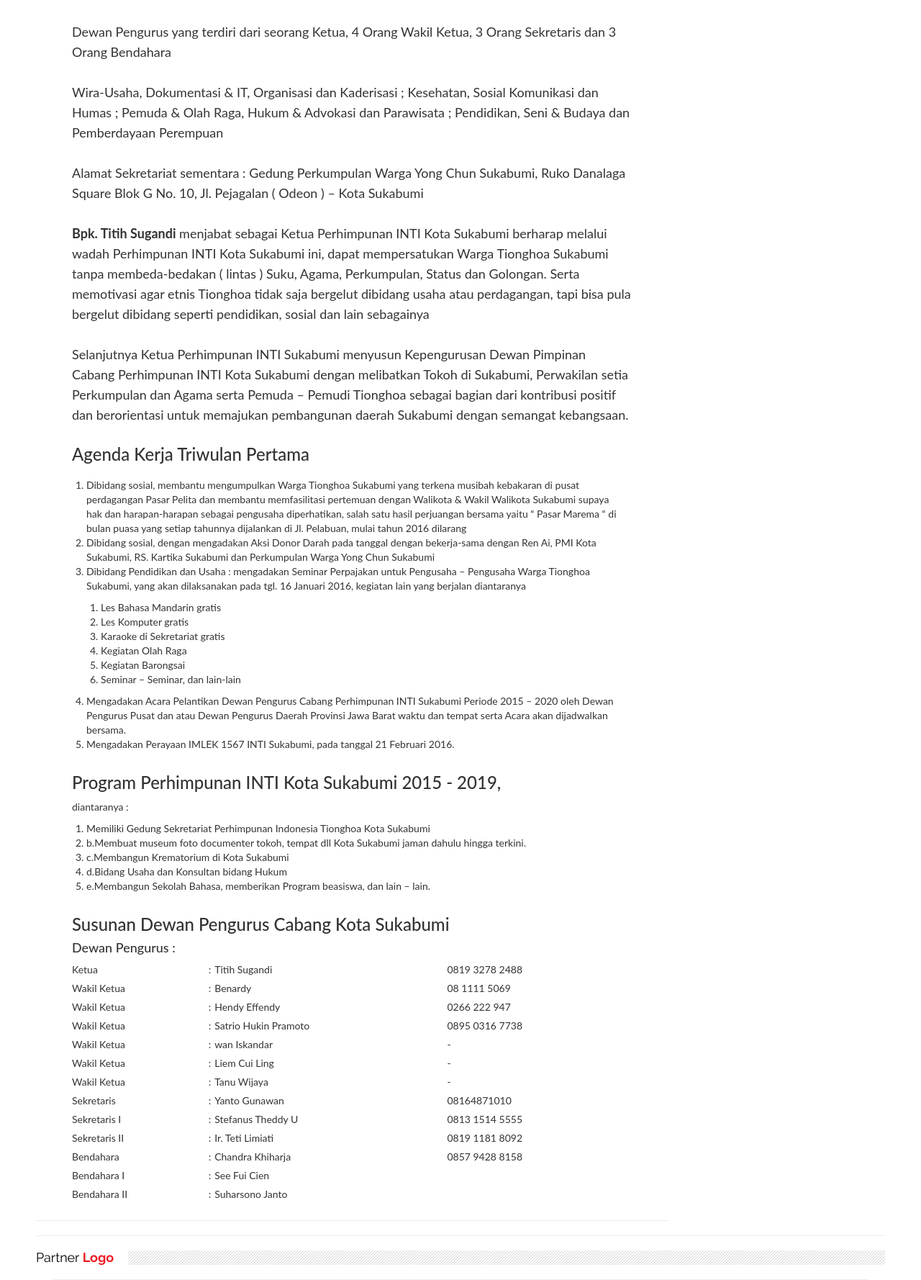
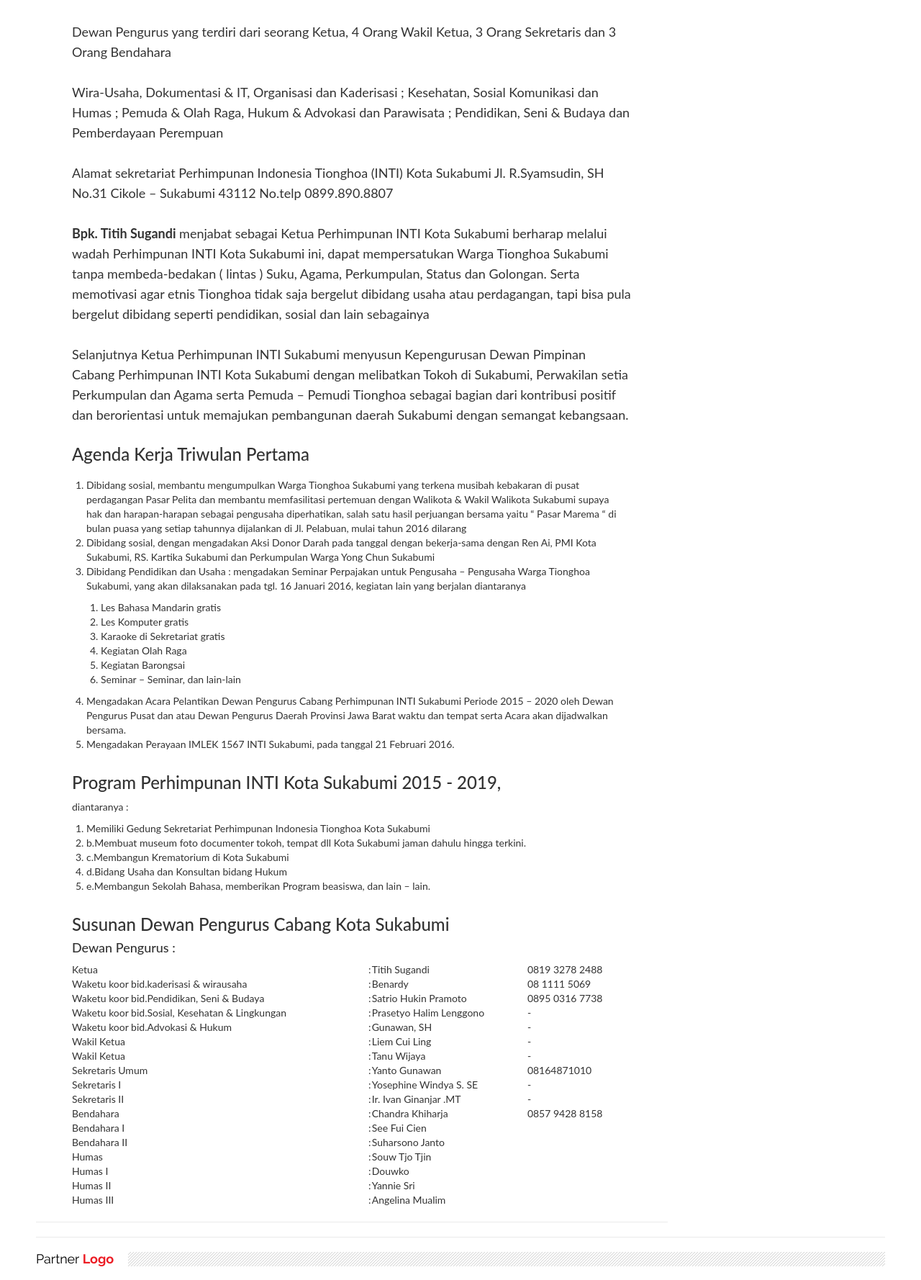
Before and after one commit to WP-Panda/inti-sukabumi, a CodeIgniter app: page /news/page/inti-sukabumi in a window 1280 px wide. Shown: the part 509-2287 px from the top of the page at 72% size. Run offline with CodeIgniter, Linux system fonts and the light colour scheme; data that the repository does not hold is empty; some libraries are stand-ins or nearby versions.

Commit message:
Some revision

```diff
--- a/application/modules/pages/views/inti_sukabumi.php
+++ b/application/modules/pages/views/inti_sukabumi.php
@@ -19,7 +19,7 @@
                   Wira-Usaha, Dokumentasi & IT, Organisasi dan Kaderisasi ; Kesehatan, Sosial Komunikasi dan Humas ; Pemuda & Olah Raga, Hukum & Advokasi dan Parawisata ; Pendidikan, Seni & Budaya dan Pemberdayaan Perempuan
                 </p>
                 <p>
-                  Alamat Sekretariat sementara : Gedung Perkumpulan Warga Yong Chun Sukabumi, Ruko Danalaga Square Blok G No. 10, Jl. Pejagalan ( Odeon ) – Kota Sukabumi
+                  Alamat sekretariat Perhimpunan Indonesia Tionghoa (INTI) Kota Sukabumi Jl. R.Syamsudin, SH No.31 Cikole – Sukabumi 43112 No.telp 0899.890.8807
                 </p>
                 <p>
                   <b>Bpk. Titih Sugandi</b> menjabat sebagai Ketua Perhimpunan INTI Kota Sukabumi berharap melalui wadah Perhimpunan INTI Kota Sukabumi ini, dapat mempersatukan Warga Tionghoa Sukabumi tanpa membeda-bedakan ( lintas ) Suku, Agama, Perkumpulan, Status dan Golongan. Serta memotivasi agar etnis Tionghoa tidak saja bergelut dibidang usaha atau perdagangan, tapi bisa pula bergelut dibidang seperti pendidikan, sosial dan lain sebagainya
@@ -66,27 +66,28 @@
                 <td style="text-align: justify;">0819&nbsp;3278&nbsp;2488</td>
                 </tr>
                 <tr>
-                <td style="text-align: justify;">Wakil&nbsp;Ketua</td>
+                <td style="text-align: justify;">Waketu koor bid.kaderisasi & wirausaha</td>
                 <td style="text-align: justify;">:</td>
                 <td style="text-align: justify;">Benardy</td>
                 <td style="text-align: justify;">08&nbsp;1111&nbsp;5069</td>
                 </tr>
                 <tr>
-                <td style="text-align: justify;">Wakil&nbsp;Ketua</td>
-                <td style="text-align: justify;">:</td>
-                <td style="text-align: justify;">Hendy&nbsp;Effendy</td>
-                <td style="text-align: justify;">0266&nbsp;222&nbsp;947</td>
-                </tr>
-                <tr>
-                <td style="text-align: justify;">Wakil&nbsp;Ketua</td>
+	                <td style="text-align: justify;">Waketu koor bid.Pendidikan, Seni & Budaya</td>
 	                <td style="text-align: justify;">:</td>
 	                <td style="text-align: justify;">Satrio&nbsp;Hukin&nbsp;Pramoto</td>
 	                <td style="text-align: justify;">0895&nbsp;0316&nbsp;7738</td>
                 </tr>
                 <tr>
-                <td style="text-align: justify;">Wakil&nbsp;Ketua&nbsp;</td>
+	                <td style="text-align: justify;">Waketu koor bid.Sosial, Kesehatan & Lingkungan</td>
 	                <td style="text-align: justify;">:</td>
-                <td style="text-align: justify;">wan&nbsp;Iskandar</td>
+	                <td style="text-align: justify;">Prasetyo Halim Lenggono</td>
+	                <td style="text-align: justify;">-</td>
+                </tr>
+
+                <tr>
+	                <td style="text-align: justify;">Waketu koor bid.Advokasi & Hukum</td>
+	                <td style="text-align: justify;">:</td>
+	                <td style="text-align: justify;">Gunawan, SH</td>
 	                <td style="text-align: justify;">-</td>
                 </tr>
                 <tr>
@@ -102,23 +103,22 @@
                 <td style="text-align: justify;">-</td>
                 </tr>
                 <tr>
-                <td style="text-align: justify;">Sekretaris</td>
+	                <td style="text-align: justify;">Sekretaris Umum</td>
 	                <td style="text-align: justify;">:</td>
 	                <td style="text-align: justify;">Yanto&nbsp;Gunawan</td>
-                <td>08164871010
-                </td>
+	                <td>08164871010</td>
                 </tr>
                 <tr>
 	                <td style="text-align: justify;">Sekretaris&nbsp;I</td>
 	                <td style="text-align: justify;">:</td>
-                <td style="text-align: justify;">Stefanus&nbsp;Theddy&nbsp;U</td>
-                <td style="text-align: justify;">0813&nbsp;1514&nbsp;5555</td>
+	                <td style="text-align: justify;">Yosephine Windya S. SE</td>
+	                <td style="text-align: justify;">-</td>
                 </tr>
                 <tr>
 	                <td style="text-align: justify;">Sekretaris&nbsp;II</td>
 	                <td style="text-align: justify;">:</td>
-                <td style="text-align: justify;">Ir.&nbsp;Teti&nbsp;Limiati</td>
-                <td style="text-align: justify;">0819&nbsp;1181&nbsp;8092</td>
+	                <td style="text-align: justify;">Ir. Ivan Ginanjar .MT</td>
+	                <td style="text-align: justify;">-</td>
                 </tr>
                 <tr>
 	                <td style="text-align: justify;">Bendahara</td>
@@ -138,6 +138,30 @@
 	                <td style="text-align: justify;">Suharsono&nbsp;Janto</td>
 	                <td style="text-align: justify;">&nbsp;</td>
                 </tr>
+                <tr>
+	                <td style="text-align: justify;">Humas</td>
+	                <td style="text-align: justify;">:</td>
+	                <td style="text-align: justify;">Souw Tjo Tjin</td>
+	                <td style="text-align: justify;">&nbsp;</td>
+                </tr>
+                <tr>
+	                <td style="text-align: justify;">Humas I</td>
+	                <td style="text-align: justify;">:</td>
+	                <td style="text-align: justify;">Douwko</td>
+	                <td style="text-align: justify;">&nbsp;</td>
+                </tr>
+				<tr>
+	                <td style="text-align: justify;">Humas II</td>
+	                <td style="text-align: justify;">:</td>
+	                <td style="text-align: justify;">Yannie Sri</td>
+	                <td style="text-align: justify;">&nbsp;</td>
+                </tr>
+                <tr>
+	                <td style="text-align: justify;">Humas III</td>
+	                <td style="text-align: justify;">:</td>
+	                <td style="text-align: justify;">Angelina Mualim</td>
+	                <td style="text-align: justify;">&nbsp;</td>
+                </tr>
                 </tbody>
                 </table>
             </div>
--- a/application/modules/templates/views/main_v.php
+++ b/application/modules/templates/views/main_v.php
@@ -97,7 +97,7 @@
                               <li>
                                  <a href="<?= base_url('category/photo-gallery') ?>">Photo Gallery</a>
                               </li>
-                              <li><a href="<?= base_url('category/video-gallery') ?>">Video Galler</a>
+                              <li><a href="<?= base_url('category/video-gallery') ?>">Video Gallery</a>
                               </li>
                            </ul>
                         </li>
@@ -191,13 +191,13 @@
                </div>
             </div>
             <div class="row">
-               <div class="col-lg-4 col-md-4 footer-about">
+               <div class="col-lg-3 col-md-4 footer-about">
                   <h2>About Inti Sukabumi</h2>
                   <p>
                     Perhimpunan INTI adalah Oganisasi yang bersifat kebangsaan sesuai semangat Mukadimah UUD RI 1945, bebas, egaliter, pluralis, inklusif, demokratis, tidak bernaung atau mengikatkan diri kepada salah satu partai politik dan terbuka bagi semua Warga Negara Indonesia yang setuju pada Anggaran Dasar, Anggaran Rumah Tangga, serta Tujuan Perhimpunan INTI.
                   </p>
                </div>
-               <div class="col-lg-5 col-md-5 footer-quickmenu">
+               <div class="col-lg-4 col-md-5 footer-quickmenu">
                   <div class="section-title">
                      <h4>Quick <span>Menu</span></h4>
                   </div>
@@ -220,6 +220,25 @@
                         <!-- <li><a href="#"><img src="images/icon-rss-60.png" /></a></li> -->
                      </ul>
                   </div>
+               </div>
+               <div class="col-lg-2 col-md-3 footer-socmed">
+                  <div class="section-title">
+                     <h4>Visitor <span>Count</span></h4>
+                  </div>
+                      <div id="histats_counter"></div>
+                      <script type="text/javascript">
+                      var _Hasync= _Hasync|| [];
+                      _Hasync.push(['Histats.start', '1,3742948,4,102,102,47,00010000']);
+                      _Hasync.push(['Histats.fasi', '1']);
+                      _Hasync.push(['Histats.track_hits', '']);
+                      (function() {
+                      var hs = document.createElement('script'); hs.type = 'text/javascript'; hs.async = true;
+                      hs.src = ('//s10.histats.com/js15_as.js');
+                      (document.getElementsByTagName('head')[0] || document.getElementsByTagName('body')[0]).appendChild(hs);
+                      })();
+                      </script>
+                      <noscript><a href="/" target="_blank"><img  src="//sstatic1.histats.com/0.gif?3742948&101" alt="" border="0"></a></noscript>
+                      <!-- Histats.com  END  -->
                </div>
             </div>
             <div class="row">
```
Lines whose indentation alone changed are shown as unchanged.
